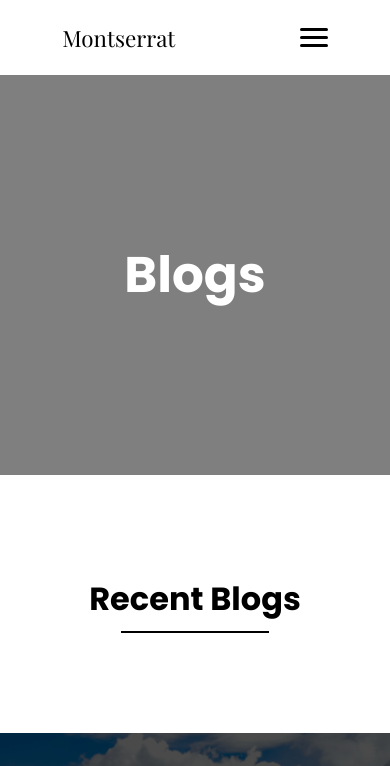
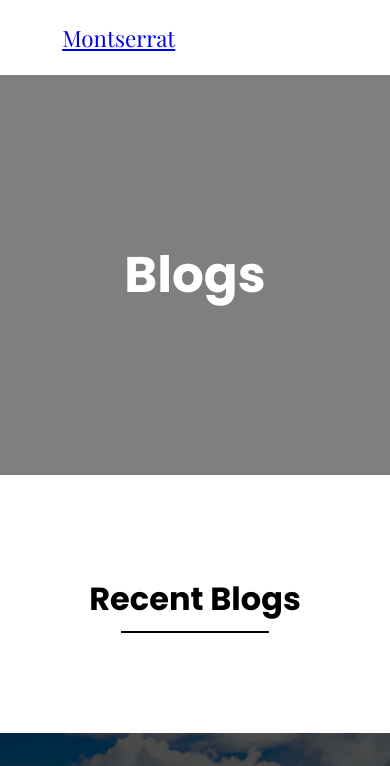
Before and after one commit to KaungKZ/Hotel, a plain HTML site: page blogs.html in a window 390 px wide. Shown: the top 766 px of the page. Drawn offline with nearby package versions, Linux system fonts and the light colour scheme; files that its build step writes are made by us from their sources; files whose address does not match are found by name.

Commit message:
added links, new mobile navbar and others

```diff
--- a/blogs.html
+++ b/blogs.html
@@ -17,12 +17,14 @@
     <!-- Header -->
     <div class="header">
       <div class="for-ph">
-        <div class="logo-for-ph"><p>Montserrat</p></div>
+        <div class="logo-for-ph">
+          <p><a href="index.html">Montserrat</a></p>
+        </div>
 
         <div class="toggle-bar">
-          <div class="line line1"></div>
-          <div class="line line2"></div>
-          <div class="line line3"></div>
+          <span></span>
+          <span></span>
+          <span></span>
         </div>
       </div>
       <nav class="menu-bar">
```
